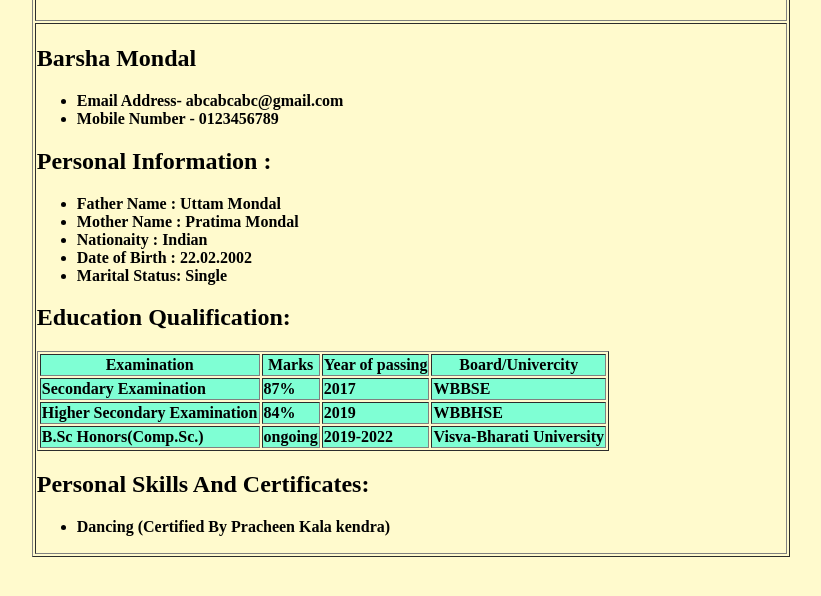
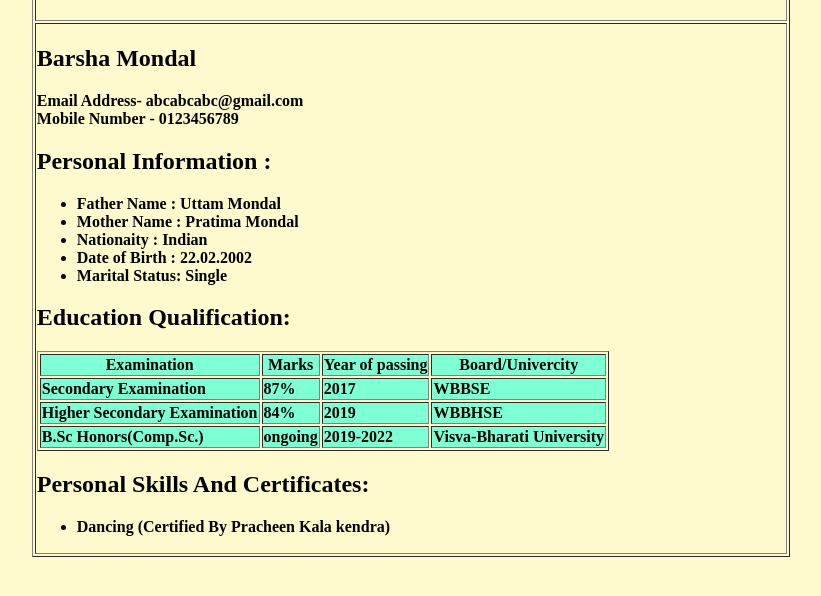
Before and after one commit to Barsha02/mycv.html, a plain HTML site: page index.html in a window 1280 px wide. Shown: the part 74-670 px from the top of the page, without its empty margins (229-1050 px from the left). Drawn offline with Linux system fonts and the light colour scheme.

Commit message:
Update index.html

```diff
--- a/index.html
+++ b/index.html
@@ -6,10 +6,10 @@
 <tr>
 <th> <h1> My Resume <h1></th></tr>
 <tr> <th align = "left"> <h2> Barsha Mondal </h2>
-<ul>
-<li> Email Address- abcabcabc@gmail.com </li>
-<li> Mobile Number - 0123456789 </li>
-</ul>
+
+ Email Address- abcabcabc@gmail.com </br>
+ Mobile Number - 0123456789
+
 <h2> Personal Information : </h2>
 <ul>
 <li> Father Name : Uttam Mondal </li>
```
